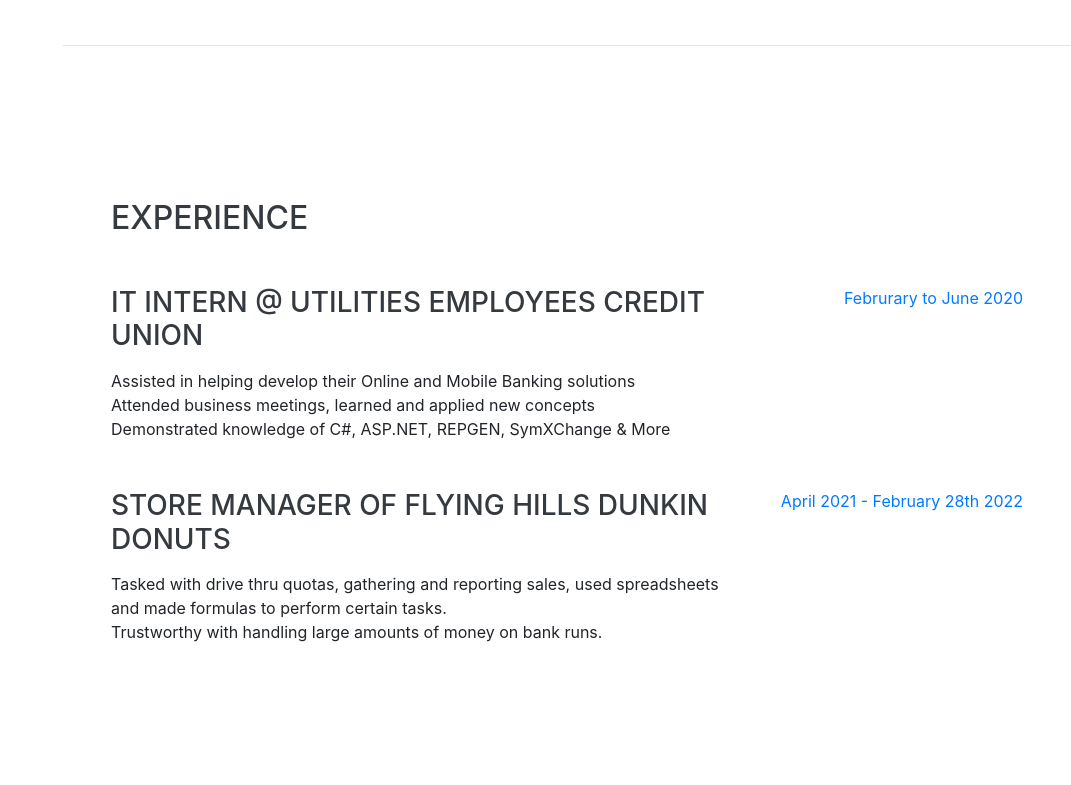
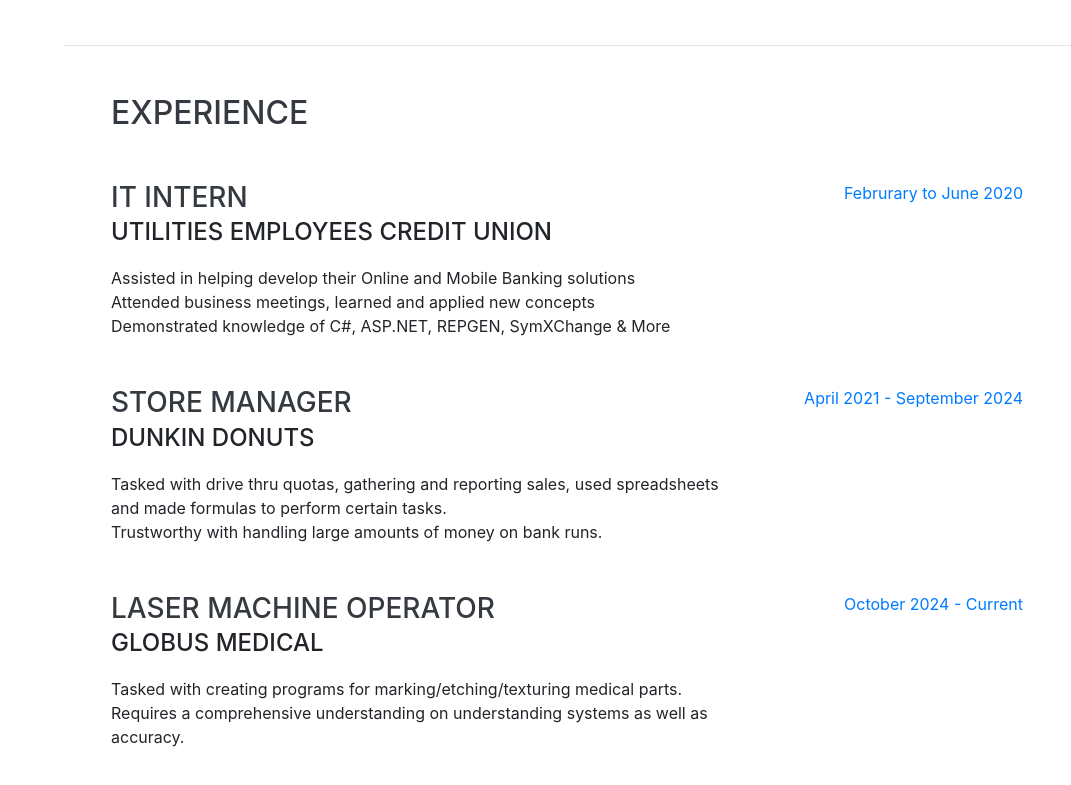
Before and after one commit to nickiscool-github/nickiscool.cool, a website with bundled scripts: page index.html in a window 1280 px wide. Shown: the part 1637-2422 px from the top of the page, without its empty margins (209-1280 px from the left). Built offline with nearby package versions, Linux system fonts and the light colour scheme; a web font is replaced by a local one.

Commit message:
Update 01/13/24

```diff
--- a/index.html
+++ b/index.html
@@ -162,8 +162,8 @@
 
               <div class="resume-item d-flex flex-column flex-md-row justify-content-between mb-5">
                   <div class="resume-content">
-                      <h3 class="mb-0">IT Intern @ Utilities Employees Credit Union</h3>
-                      <div class="subheading mb-3"></div>
+                      <h3 class="mb-0">IT Intern</h3>
+                      <div class="subheading mb-3">Utilities Employees Credit Union</div>
                       <div>Assisted in helping develop their Online and Mobile Banking solutions</div>
                       <div>Attended business meetings, learned and applied new concepts</div>
                       <div>Demonstrated knowledge of C#, ASP.NET, REPGEN, SymXChange & More</div>
@@ -175,13 +175,25 @@
 
               <div class="resume-item d-flex flex-column flex-md-row justify-content-between mb-5">
                 <div class="resume-content">
-                    <h3 class="mb-0">Store Manager of Flying Hills Dunkin Donuts</h3>
-                    <div class="subheading mb-3"></div>
+                    <h3 class="mb-0">Store Manager</h3>
+                    <div class="subheading mb-3">Dunkin Donuts</div>
                     <div>Tasked with drive thru quotas, gathering and reporting sales, used spreadsheets and made formulas to perform certain tasks. </div>
                     <div>Trustworthy with handling large amounts of money on bank runs.</div>
                 </div>
                 <div class="resume-date text-md-right">
-                    <span class="text-primary">April 2021 - February 28th 2022</span>
+                    <span class="text-primary">April 2021 - September 2024</span>
+                </div>
+              </div>
+
+              <div class="resume-item d-flex flex-column flex-md-row justify-content-between mb-5">
+                <div class="resume-content">
+                    <h3 class="mb-0">Laser Machine Operator</h3>
+                    <div class="subheading mb-3">Globus Medical</div>
+                    <div>Tasked with creating programs for marking/etching/texturing medical parts.</div>
+                    <div>Requires a comprehensive understanding on understanding systems as well as accuracy.</div>
+                </div>
+                <div class="resume-date text-md-right">
+                    <span class="text-primary">October 2024 - Current</span>
                 </div>
               </div>
           </div>
```
